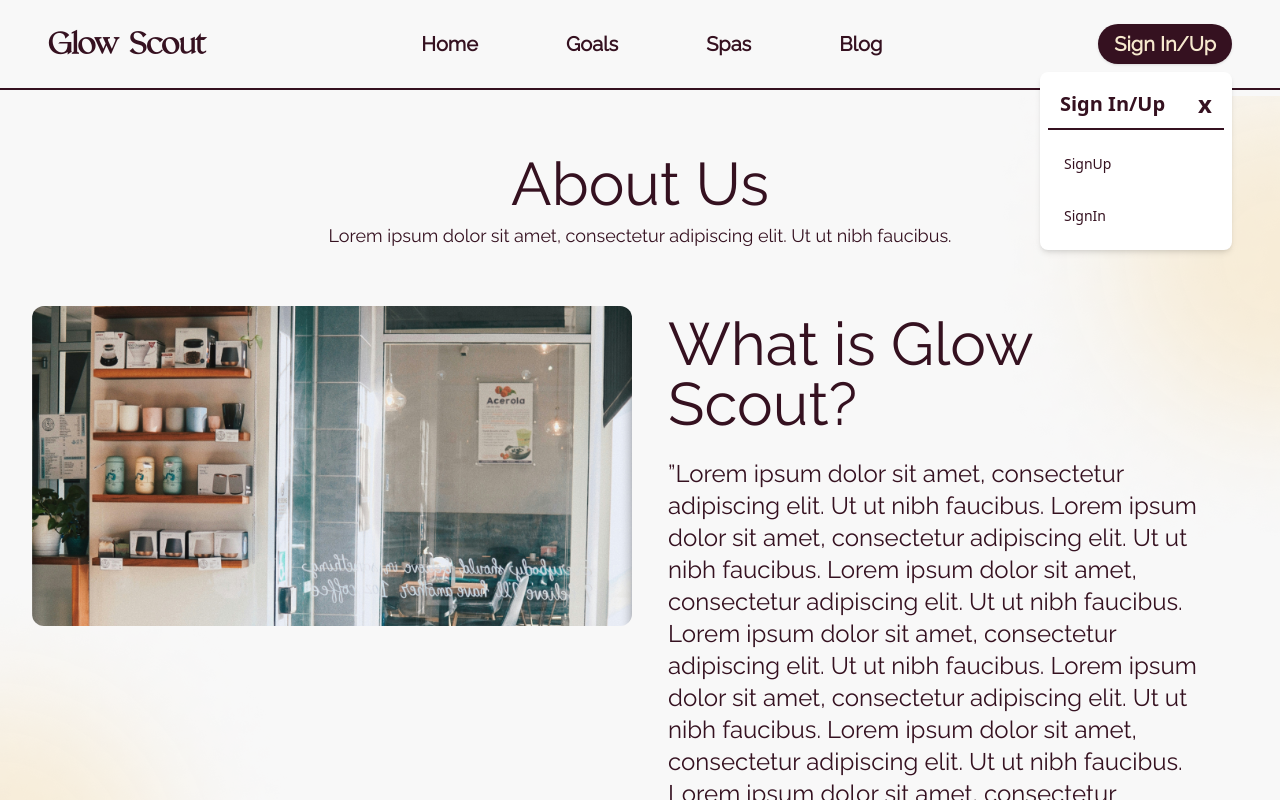
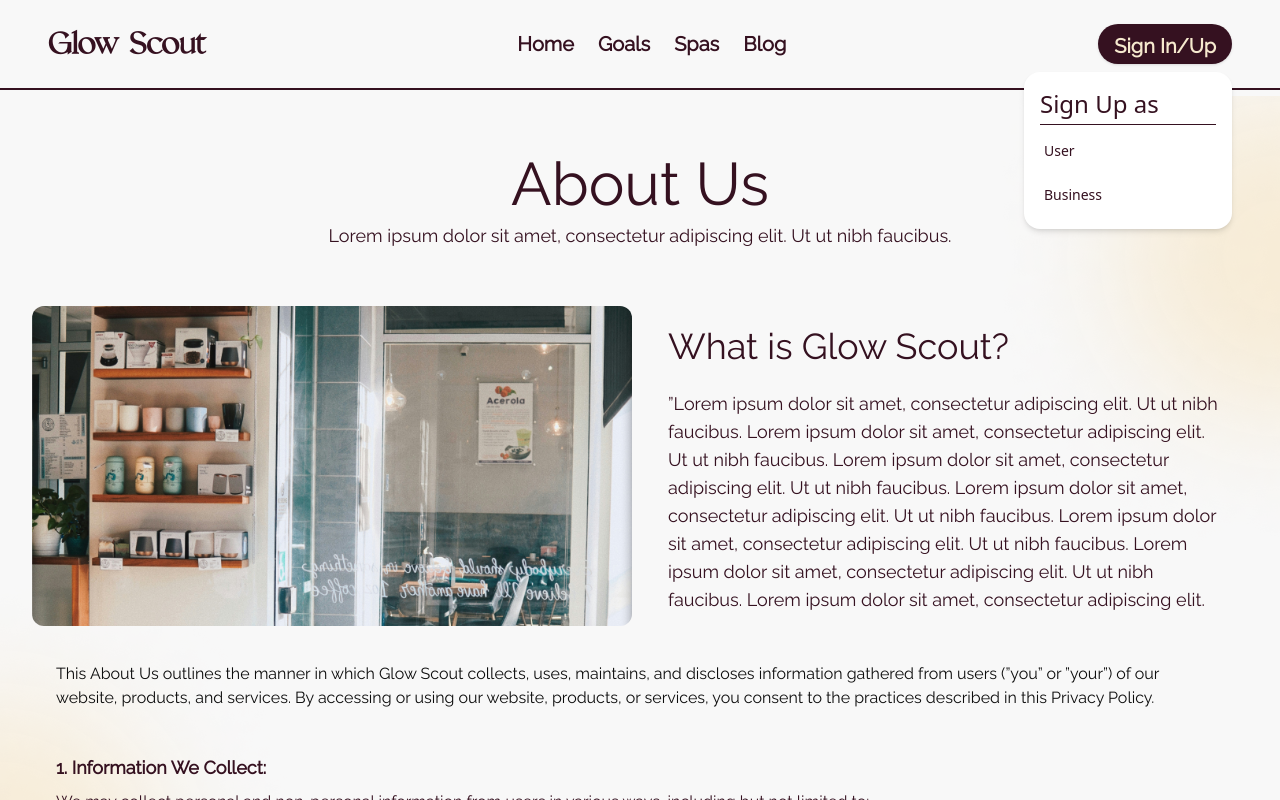
Before and after one commit to TheMODventures/Glow-Scout-Web, a Next.js app: page /about in a window 1280 px wide. Both pictures are taken after a click on the button "Sign In/Up". Shown: the top 800 px of the page. Built offline with nearby package versions, Linux system fonts and the light colour scheme.

Commit message:
UI fixies

```diff
--- a/src/app/(home)/about/page.jsx
+++ b/src/app/(home)/about/page.jsx
@@ -20,10 +20,10 @@ const page = () => {
             />
           </div>
           <div className="flex justify-center items-start flex-col gap-4 p-5">
-            <h2 className="text-4xl md:text-6xl font-light text-darkMahron">
+            <h2 className="text-3xl md:text-4xl font-light text-darkMahron">
               What is Glow Scout?
             </h2>
-            <p className="mt-2 text-lg md:text-2xl text-darkMahron font-thin">
+            <p className="mt-2 text-base md:text-lg text-darkMahron font-thin">
               &rdquo;Lorem ipsum dolor sit amet, consectetur adipiscing elit. Ut
               ut nibh faucibus. Lorem ipsum dolor sit amet, consectetur
               adipiscing elit. Ut ut nibh faucibus. Lorem ipsum dolor sit amet,
--- a/src/components/helper/homeComponet/SinupAsBusiness.jsx
+++ b/src/components/helper/homeComponet/SinupAsBusiness.jsx
@@ -12,7 +12,7 @@ const SinupAsBusiness = () => {
           People are seeking for the specialist. <br /> Join us now and serve
           your skills
         </p>
-        <Link href={"auth/business"}>
+        <Link href={"business-dashboard/1"}>
           <Button
             variant="outline"
             size="lg"
--- a/src/components/reuseableComponenet/Header.jsx
+++ b/src/components/reuseableComponenet/Header.jsx
@@ -19,8 +19,8 @@ const Header = () => {
   ];
 
   const dropDownData = [
-    { href: "/auth/user", label: "SignUp" },
-    { href: "/auth/login", label: "SignIn" },
+    { href: "/auth/user", label: "User" },
+    { href: "/auth/business", label: "Business" },
   ];
 
   const toggleDropdown = () => {
@@ -41,14 +41,14 @@ const Header = () => {
         <div className="flex items-center">
           <nav className="mx-6 items-center space-x-1 lg:space-x-6 hidden md:block font-bold">
             {routes.map((route, i) => (
-              <Button asChild variant="ghost" key={i} size="lg">
+              <button key={i} >
                 <Link
                   href={route.href}
                   className="font-raleway text-[#351120] font-bold text-xl"
                 >
                   {route.label}
                 </Link>
-              </Button>
+              </button>
             ))}
           </nav>
         </div>
@@ -62,7 +62,7 @@ const Header = () => {
                 type="button"
                 variant="myCustom"
                 size="lg"
-                className="hidden md:block rounded-full font-raleway md:text-xl text-[#F6E9CE] px-4 font-black"
+                className="hidden md:block rounded-full py-2 font-raleway md:text-xl text-[#F6E9CE] px-4 font-black"
                 aria-label="login"
                 onClick={toggleDropdown}
               >
@@ -70,20 +70,18 @@ const Header = () => {
               </Button>
 
               {isDropdownOpen && (
-                <div className="absolute right-0 mt-2 w-48 bg-white rounded-lg shadow-md overflow-hidden">
+                <div className="absolute right-0 mt-2 w-52 bg-white rounded-2xl px-2 shadow-md overflow-hidden">
                   <div className="px-2 py-4">
-                  <div className="flex justify-between font-bold px-3 pb-2 items-center border-b-2 border-darkMahron text-darkMahron ">
-                    <h2 className=" text-xl ">
-                      Sign In/Up
+                  <div className="flex justify-start font-bold  pb-1 items-start border-b border-darkMahron text-darkMahron ">
+                    <h2  onClick={()=>setIsDropdownOpen(false)} className="cursor-pointer text-2xl font-normal">
+                      Sign Up as
                     </h2>
-                    <button onClick={()=>setIsDropdownOpen(false)} className="text-2xl ">
-                      x
-                    </button>
+
                     </div>
                     {dropDownData.map((item, i) => (
-                      <div key={i} className="mt-4">
+                      <div key={i} className="mt-2">
                         <Link href={item.href}>
-                          <button className="w-full text-start px-4 py-2 text-sm text-darkMahron bg-transparent shadow-none hover:ring-0 hover:rounded-xl hover:bg-gray-100 focus:outline-none">
+                          <button className="w-full text-start px-1 py-2 text-sm text-darkMahron bg-transparent shadow-none hover:ring-0 hover:rounded-md hover:bg-gray-100 focus:outline-none">
                             {item.label}
                           </button>
                         </Link>
@@ -113,20 +111,18 @@ const Header = () => {
                 Sign In/Up
               </Button>
               {isDropdownOpen && (
-                <div className="absolute mt-2 w-48 bg-white rounded-lg shadow-md overflow-hidden">
+                <div className="absolute left-0 mt-2 w-52 bg-white rounded-2xl px-2 shadow-md overflow-hidden">
                   <div className="px-2 py-4">
-                    <div className="flex justify-between font-bold px-3 pb-2 items-center border-b-2 border-darkMahron text-darkMahron ">
-                    <h2 className=" text-xl ">
-                      Sign In/Up
+                  <div className="flex justify-start font-bold  pb-1 items-start border-b border-darkMahron text-darkMahron ">
+                    <h2  onClick={()=>setIsDropdownOpen(false)} className="cursor-pointer text-2xl font-normal">
+                      Sign Up as
                     </h2>
-                    <button onClick={()=>setIsDropdownOpen(false)} className="text-2xl ">
-                      x
-                    </button>
+
                     </div>
                     {dropDownData.map((item, i) => (
-                      <div key={i} className="mt-4">
+                      <div key={i} className="mt-2">
                         <Link href={item.href}>
-                          <button className="w-full text-start px-4 py-2 text-sm text-darkMahron bg-transparent shadow-none hover:ring-0 hover:rounded-xl hover:bg-gray-100 focus:outline-none">
+                          <button className="w-full text-start px-1 py-2 text-sm text-darkMahron bg-transparent shadow-none hover:ring-0 hover:rounded-md hover:bg-gray-100 focus:outline-none">
                             {item.label}
                           </button>
                         </Link>
```
